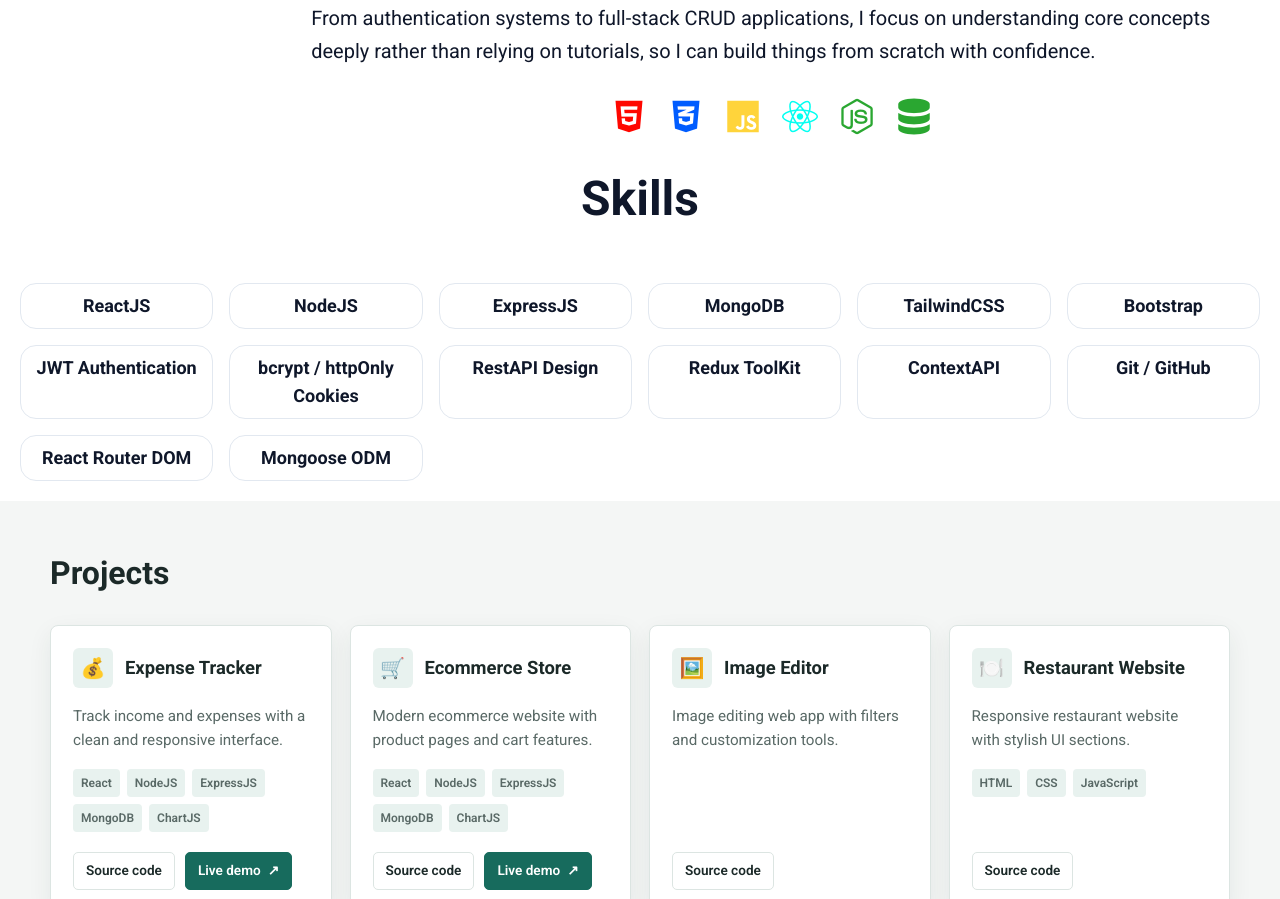
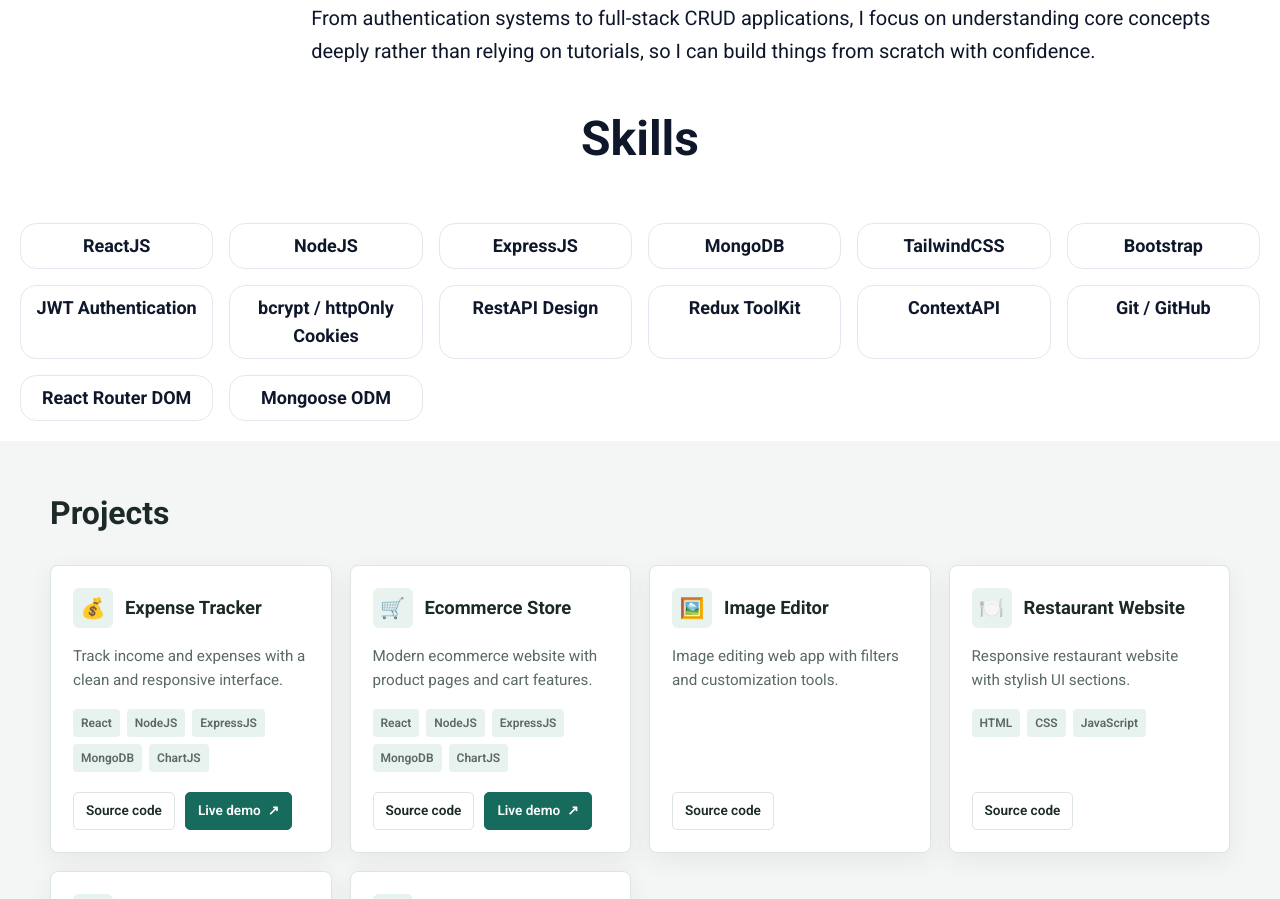
Before and after one commit to shivenhanda/shivenhanda, a React (Vite) app: page / in a window 1280 px wide. Shown: the part 1287-2186 px from the top of the page. Built offline with nearby package versions, Linux system fonts and the light colour scheme.

Commit message:
update About.jsx

```diff
--- a/src/components/About.jsx
+++ b/src/components/About.jsx
@@ -25,14 +25,6 @@ export default function About() {
                         I enjoy solving real-world problems through code and constantly challenge myself with new projects. From authentication systems to full-stack CRUD applications, I focus on understanding core concepts deeply rather than relying on tutorials, so I can build things from scratch with confidence.
                     </p>
 
-                    <div className="flex justify-center gap-3 mt-6">
-                    <i className="fa-brands fa-html5 text-3xl md:text-4xl" style={{ color: "rgb(255, 7, 0)" }}></i>
-                    <i className="fa-brands fa-css3-alt text-3xl md:text-4xl" style={{color: "rgb(0, 92, 255)"}}></i>
-                    <i className="fa-brands fa-js text-3xl md:text-4xl" style={{color: "rgb(255, 212, 59)"}}></i>
-                    <i className="fa-brands fa-react text-3xl md:text-4xl" style={{color: "rgb(3, 255, 241)"}}></i>
-                    <i className="fa-brands fa-node-js text-3xl md:text-4xl" style={{color: "rgb(42, 167, 49)"}}></i>
-                    <i className="fa-solid fa-database text-3xl md:text-4xl" style={{color: "rgb(42, 167, 49)"}}></i>
-                    </div>
                 </div>
             </div>
         </motion.div>
```
